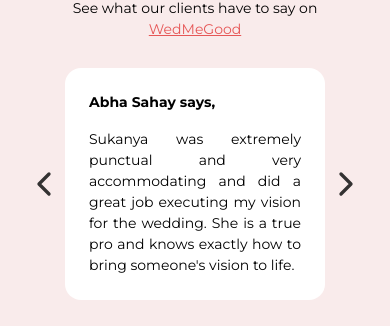
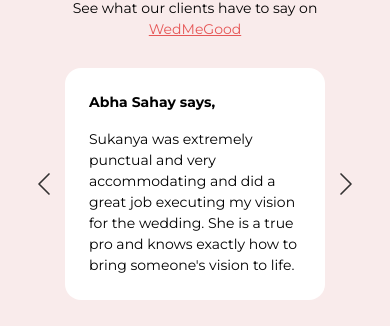
Before and after one commit to omgitsvaibhav/mos, a React (Vite) app: page / in a window 390 px wide. Shown: the part 1692-2018 px from the top of the page. Built offline with nearby package versions, Linux system fonts and the light colour scheme; a web font is replaced by a local one.

Commit message:
few changes

```diff
--- a/src/components/Slider.jsx
+++ b/src/components/Slider.jsx
@@ -70,7 +70,8 @@ const TestimonialSlider = () => {
 
         <div className="max-md:w-[350px] lg:w-full mx-auto relative overflow-hidden" {...swipeHandlers}>
           <button onClick={handlePrev} className="absolute left-1 lg:-left-3 top-1/2 transform -translate-y-1/2 z-10">
-            <ChevronLeft size={40} className="text-[#343232]" />
+            <ChevronLeft size={40} className="max-md:hidden text-[#343232]" />
+            <ChevronLeft size={40} strokeWidth={1} className="lg:hidden text-[#343232]" />
           </button>
 
           <div
@@ -92,14 +93,15 @@ const TestimonialSlider = () => {
               <div key={index} className="w-full px-[45px] lg:hidden">
                 <div  key={index} className="bg-white rounded-2xl w-[260px] p-6">
                   <p className="font-mont text-[14px] font-bold mb-4">{slide.name} says,</p>
-                  <p className="font-mont text-[14px] text-justify">{slide.content}</p>
+                  <p className="font-mont text-[14px]">{slide.content}</p>
                 </div>
               </div>
             ))}
           </div>
 
           <button onClick={handleNext} className="absolute right-1 lg:-right-3 top-1/2 transform -translate-y-1/2 z-10">
-            <ChevronRight size={40} className="text-[#343232]" />
+            <ChevronRight size={40} className="max-md:hidden text-[#343232]" />
+            <ChevronRight size={40} strokeWidth={1} className="lg:hidden text-[#343232]" />
           </button>
         </div>
 
```
